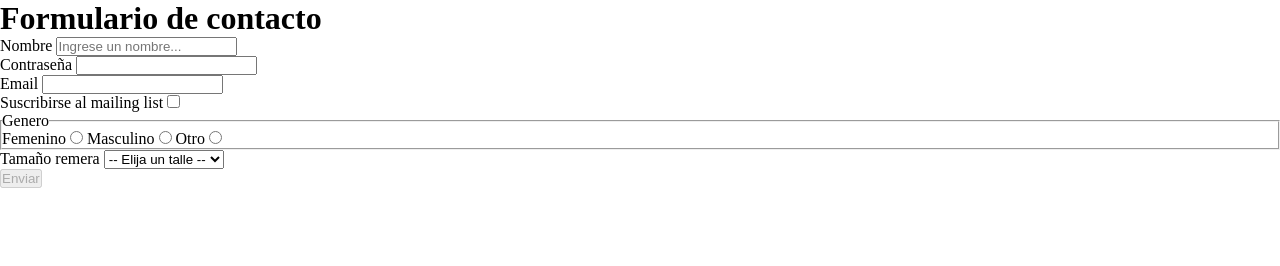
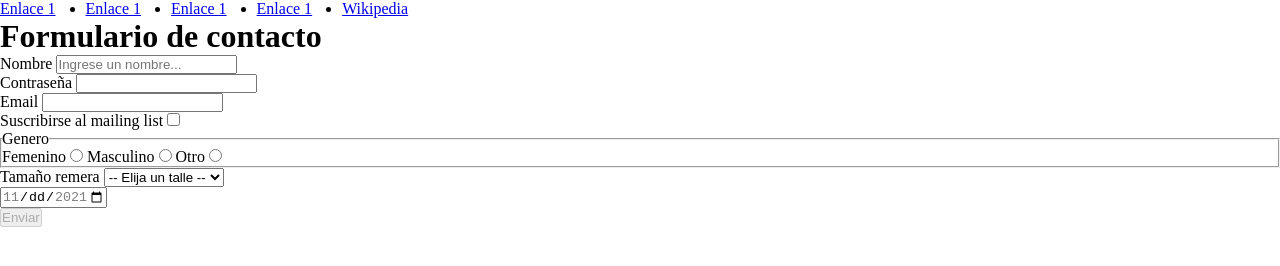
Before and after one commit to JuanFrAguirre/clases-DH, a website: page views/index.html in a window 1280 px wide. Drawn offline with Linux system fonts and the light colour scheme; files that its build step writes are made by us from their sources.

Commit message:
finished working with forms

```diff
--- a/app.js
+++ b/app.js
@@ -9,5 +9,8 @@ app.use(express.static('public'))
 app.get('/', (req, res) => {
   res.sendFile(path.join(__dirname, './views/index.html'))
 })
+app.get('/register', (req, res) => {
+  res.sendFile(path.join(__dirname, './views/register.html'))
+})
 
 app.listen(PORT, () => console.log('servidor escuchando en el puerto ' + PORT))
--- a/public/css/styles.css
+++ b/public/css/styles.css
@@ -14,3 +14,7 @@ body {
   font-size: 1.6rem;
   min-height: 100vh;
 }
+
+input:checked {
+  font-size: 100px;
+}
--- a/views/index.html
+++ b/views/index.html
@@ -19,6 +19,25 @@
     <style></style>
   </head>
   <body>
+    <nav>
+      <ul style="display: flex; gap: 30px">
+        <li>
+          <a target="_blank" href="http://google.com"> Enlace 1</a>
+        </li>
+        <li>
+          <a target="_blank" href="http://instagram.com">Enlace 1</a>
+        </li>
+        <li>
+          <a target="_blank" href="http://twitter.com">Enlace 1</a>
+        </li>
+        <li>
+          <a target="_blank" href="http://facebook.com">Enlace 1</a>
+        </li>
+        <li>
+          <a target="_blank" href="http://wikipedia.com"> Wikipedia </a>
+        </li>
+      </ul>
+    </nav>
     <h1>Formulario de contacto</h1>
     <form action="/" method="get">
       <label for="name">Nombre</label>
@@ -68,6 +87,9 @@
         <option value="mBlue">Medium</option>
         <option value="lBlue">Large</option> -->
       </select>
+      <br />
+
+      <input type="date" max="2021-11-11" min="2021-11-01" />
 
       <br />
 
```
Also changed, not shown: views/register.html (added, +12 -0 lines).
